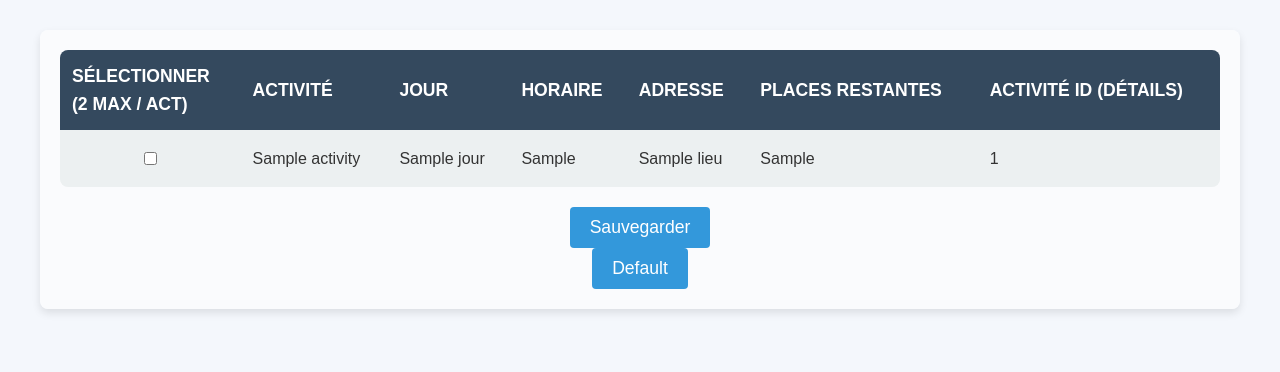
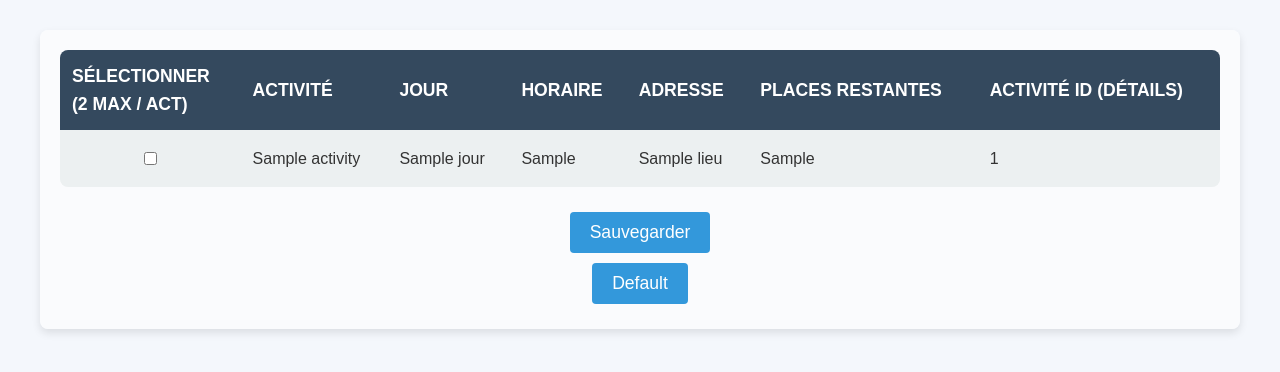
Before and after one commit to maxlttr1/reserverCreneauSUAPS, a Flask app: template src/templates/index.html in a window 1280 px wide. Shown: the part 84-456 px from the top of the page. Run offline with Flask 3, Linux system fonts and the light colour scheme; the template is opened without the code that fills it: most values are stand-ins (such as "Sample title", 1, 10 or a date in 2020); parts of the project's set-up code (start-up, migrations or seed data) failed here and were passed over.

Commit message:
added margin to button

```diff
--- a/src/static/css/styles.css
+++ b/src/static/css/styles.css
@@ -136,6 +136,7 @@ input[type="checkbox"] {
 button {
     background-color: #3398db;
     color: white;
+    margin: 5px;
     padding: 10px 20px;
     border: none;
     border-radius: 4px;
```
